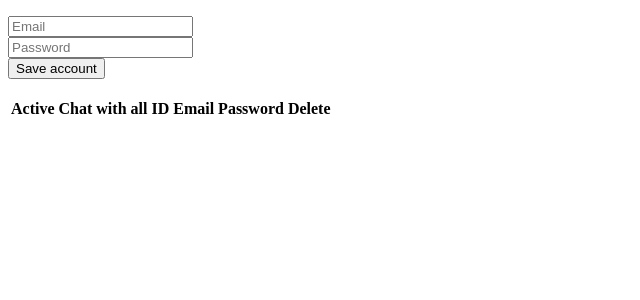
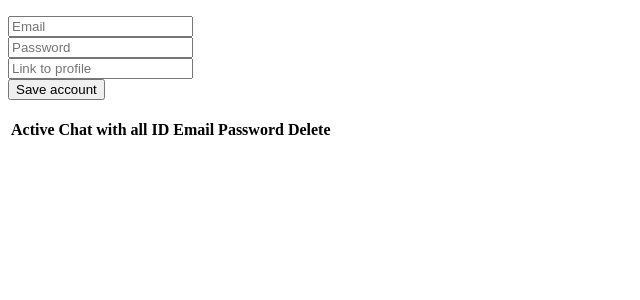
Before and after one commit to icfeavoir/testlin, a PHP site: page /accounts.php in a window 1280 px wide. Shown: the top 300 px of the page, without its empty margins (0-640 px from the left). Run offline with PHP 8.4, Linux system fonts and the light colour scheme; lists and menus that the app fills with data are empty.

Commit message:
Add Link for accounts

```diff
--- a/admin/accounts.php
+++ b/admin/accounts.php
@@ -12,6 +12,7 @@
 		<div>
 			<input class="form-control" type="text" placeholder="Email" id="email" /><br/>
 			<input class="form-control" type="text" placeholder="Password" id="password" /><br/>
+			<input class="form-control" type="text" placeholder="Link to profile" id="link" /><br/>
 			<button class="btn btn-md btn-primary" id="newAccount">Save account</button>
 		</div>
 		<br />
@@ -39,7 +40,8 @@ $(document).ready(function(){
 			var newId = -1;
 			var email = $('#email').val();
 			var password = $('#password').val();
-			post({'action': 'saveNewAccount', 'email': email, 'password': password}, selectedAccount);
+			var link = $('#link').val();
+			post({'action': 'saveNewAccount', 'email': email, 'password': password, 'link': link}, selectedAccount);
 			location.reload();
 		}
 	});
--- a/admin/actions.php
+++ b/admin/actions.php
@@ -152,7 +152,7 @@
 		$json['value'] = getAllAccounts();
 	}
 	else if($_POST['action'] == 'saveNewAccount'){
-		$json['newId'] = saveNewAccount($_POST['email'], $_POST['password']);
+		$json['newId'] = saveNewAccount($_POST['email'], $_POST['password'], $_POST['link']);
 		$json['msg'] = 'New account saved';
 	}
 	else if($_POST['action'] == 'changeAccountActive'){
--- a/bot.php
+++ b/bot.php
@@ -126,6 +126,7 @@
                 $defaultContext->firstName = $userInfos['firstName'];
                 $defaultContext->lastName = $userInfos['lastName'];
                 $defaultContext->job = $userInfos['job'];
+                $defaultContext->myLink = $account['youpicURL'];
     			// send msg to new connections
                 $templates = getAllTemplates(true, $account['ID']);
                 $selectedTemplate = rand(0, count($templates)-1);
--- a/db.php
+++ b/db.php
@@ -503,10 +503,10 @@
 
 	// ACCOUNTS
 
-	function saveNewAccount($email, $password){
+	function saveNewAccount($email, $password, $link = ""){
 		global $db;
-		$statement = $db->prepare('INSERT INTO accounts (email, password) VALUES (:email, :password)');
-		$statement->execute(array(':email'=>$email, ':password'=>$password));
+		$statement = $db->prepare('INSERT INTO accounts (email, password, youpicURL) VALUES (:email, :password, :link)');
+		$statement->execute(array(':email'=>$email, ':password'=>$password, ':link'=>$link));
 		$id = $db->lastInsertId();
 		$statement = $db->prepare('INSERT INTO bot_action (action, accountID) VALUES (:action, :accountID)');
 		$statement->execute(array(':action'=>'Not connected yet', ':accountID'=>$id));
--- a/up.sql
+++ b/up.sql
@@ -1 +1,2 @@
 ALTER TABLE accounts ADD chatWithAll tinyint(1) NOT NULL DEFAULT 1;
+ALTER TABLE accounts ADD youpicURL varchar(255) NULL DEFAULT NULL;
```
